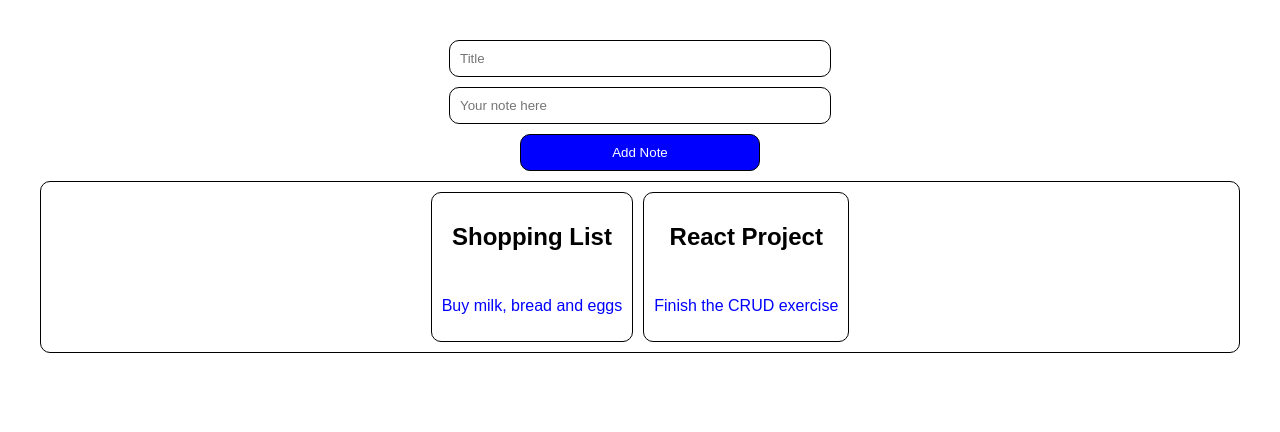
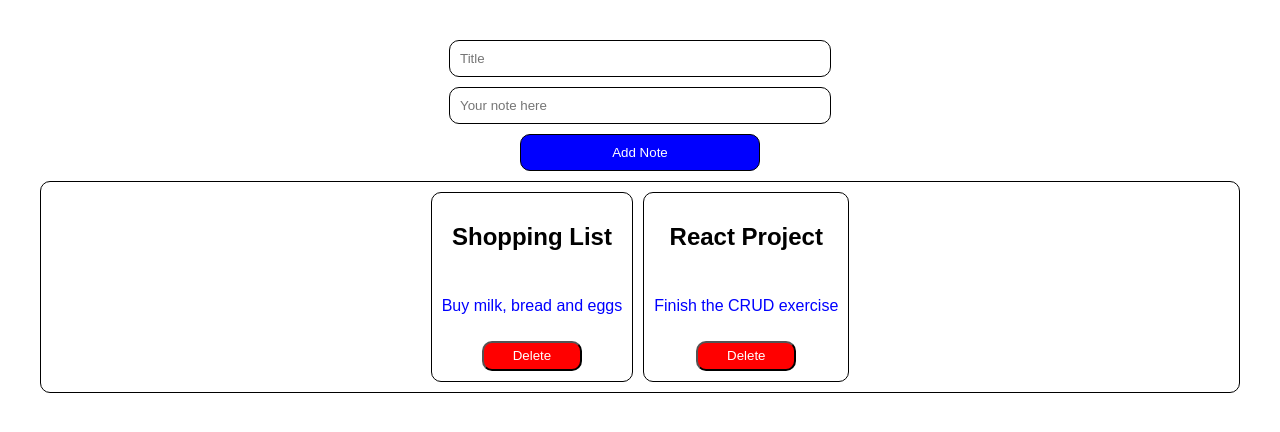
Before and after one commit to TOMLUCA7/QuickNotes, a React (Vite) app: page / in a window 1280 px wide. Shown: the top 432 px of the page. Built offline with nearby package versions, Linux system fonts and the light colour scheme.

Commit message:
Adding a note deletion function

```diff
--- a/components/Note.jsx
+++ b/components/Note.jsx
@@ -1,10 +1,10 @@
 import React from 'react'
 import NotesList from './NotesList'
 
-const Note = ({notes}) => {
+const Note = ({notes, deleteNote}) => {
   return (
     <div>
-      <NotesList notes={notes}/>
+      <NotesList notes={notes} deleteNote={deleteNote}/>
     </div>
   )
 }
--- a/components/NotesList.jsx
+++ b/components/NotesList.jsx
@@ -1,12 +1,13 @@
 import React from 'react'
 
-const NotesList = ({notes}) => {
+const NotesList = ({notes, deleteNote}) => {
   return (
     <div style={{ flexWrap: 'wrap', flexDirection: 'row', gap: '10px', display: 'flex', alignItems: 'center', justifyContent: 'center', border: '1px solid black', borderRadius: '10px', padding: '10px', marginBottom: '10px'}}>
       {notes.map(note => (
         <div key={note.id} style={{flexDirection: 'column', display: 'flex', alignItems: 'center', justifyContent: 'center', border: '1px solid black', borderRadius: '10px', padding: '10px', gap: '10px'}}>
           <h2 style={{}}>{note.title}</h2>
           <p style={{color: "blue"}}>{note.text}</p>
+          <button style={{backgroundColor: 'red', borderRadius: '10px', color: 'white', width: '100px', height: '30px'}} onClick={() => deleteNote(note.id)}>Delete</button>
         </div>
       ))}
     </div>
--- a/src/App.jsx
+++ b/src/App.jsx
@@ -26,10 +26,12 @@ function App() {
      let deleteNoteById = newNotes.filter(note => note.id === noteId)
      newNotes.splice(deleteNoteById, 1)
      setNotes(newNotes)
+     alert("Note deleted")
   }
 
   const updateNote = (noteId, updatedNote) => {
     setNotes(notes.map(note => note.id === noteId ? updatedNote : note))
+    alert("Note updated")
   }
 
   const selectNote = (noteId) => {
@@ -39,7 +41,7 @@ function App() {
   return (
     <>
       <AddNote addNote={addNote}/>
-      <Note notes={notes}/>
+      <Note notes={notes} deleteNote={deleteNote} />
     </>
   )
 }
```
